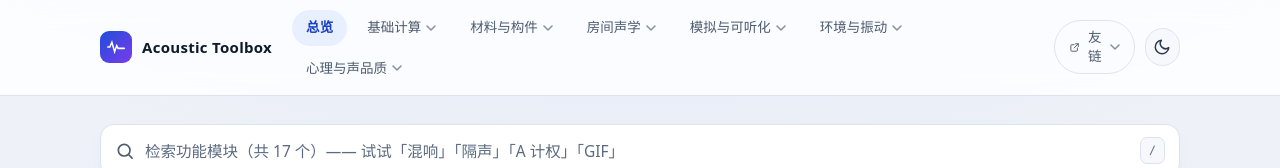
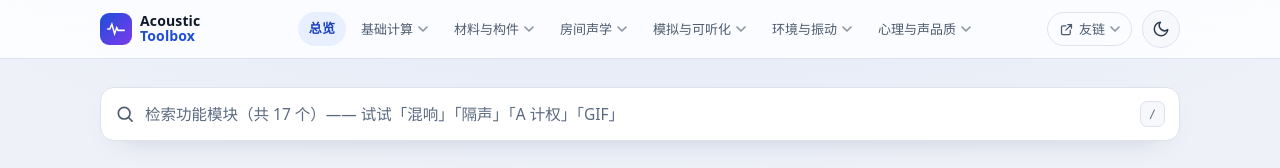
Before and after one commit to E5-lab/acoustic-calc, a plain HTML site: page public/index.html in a window 1280 px wide. Shown: the top 168 px of the page. Drawn offline with Linux system fonts and the light colour scheme.

Commit message:
fix(topbar): 英文站名改为两行堆叠释放一级菜单横向空间，避免折行 (v2.4.4)

```diff
--- a/public/css/styles.css
+++ b/public/css/styles.css
@@ -186,13 +186,13 @@ kbd {
   display: grid;
   grid-template-columns: 1fr auto 1fr;
   align-items: center;
-  gap: 20px;
+  gap: 16px;
   flex-wrap: wrap;
 }
 .brand {
   display: inline-flex;
   align-items: center;
-  gap: 10px;
+  gap: 8px;
   justify-self: start;
   color: var(--text);
   font-weight: 700;
@@ -209,25 +209,27 @@ kbd {
   flex: none;
 }
 .brand-name {
-  display: block;
-  font-size: 15px;
-  line-height: 1.15;
-  letter-spacing: 0.02em;
-  white-space: nowrap;
-}
+  display: flex;
+  flex-direction: column;
+  font-size: 14px;
+  line-height: 1.04;
+  letter-spacing: 0.01em;
+  font-weight: 700;
+}
+.brand-name .bn-l2 { color: var(--primary); }
 .mainnav {
   display: flex;
   align-items: center;
   justify-self: center;
-  gap: 6px;
+  gap: 4px;
   flex-wrap: wrap;
   margin-left: 0;
 }
 .mainnav a,
 .nav-soon {
-  padding: 7px 14px;
+  padding: 6px 11px;
   border-radius: 999px;
-  font-size: 13.5px;
+  font-size: 13px;
   font-weight: 500;
   color: var(--muted);
   transition: background 0.15s, color 0.15s;
@@ -304,13 +306,13 @@ kbd {
   display: inline-flex;
   align-items: center;
   gap: 5px;
-  padding: 7px 14px;
+  padding: 7px 11px;
   border: 0;
   border-radius: 999px;
   background: none;
   color: var(--muted);
   font-family: inherit;
-  font-size: 13.5px;
+  font-size: 13px;
   font-weight: 500;
   line-height: 1.4;
   cursor: pointer;
--- a/public/index.html
+++ b/public/index.html
@@ -22,7 +22,7 @@
           <path d="M4 16h3l3-7 4 14 3-9 2 4h9" />
         </svg>
       </span>
-      <span class="brand-name">Acoustic Toolbox</span>
+      <span class="brand-name"><span class="bn-l1">Acoustic</span><span class="bn-l2">Toolbox</span></span>
     </a>
     <nav class="mainnav" aria-label="模块导航">
       <a href="#/" data-route="home">总览</a>
```
